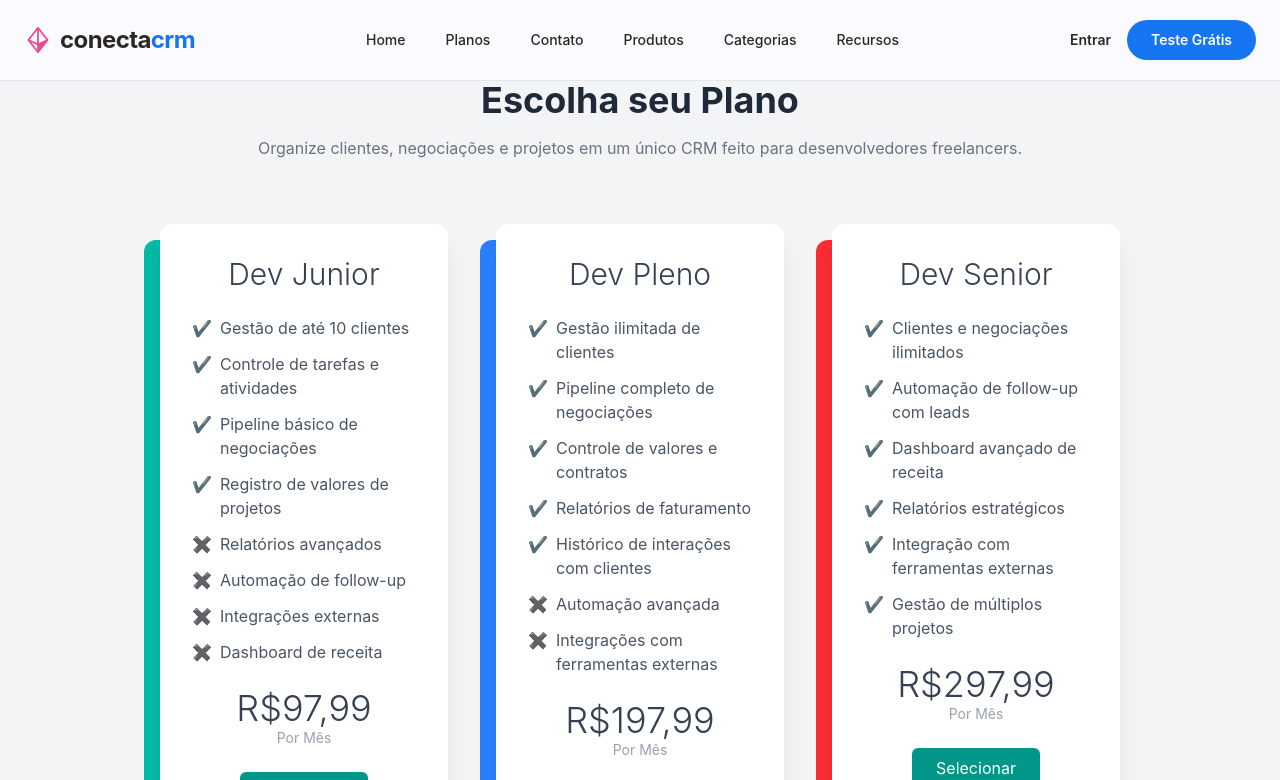
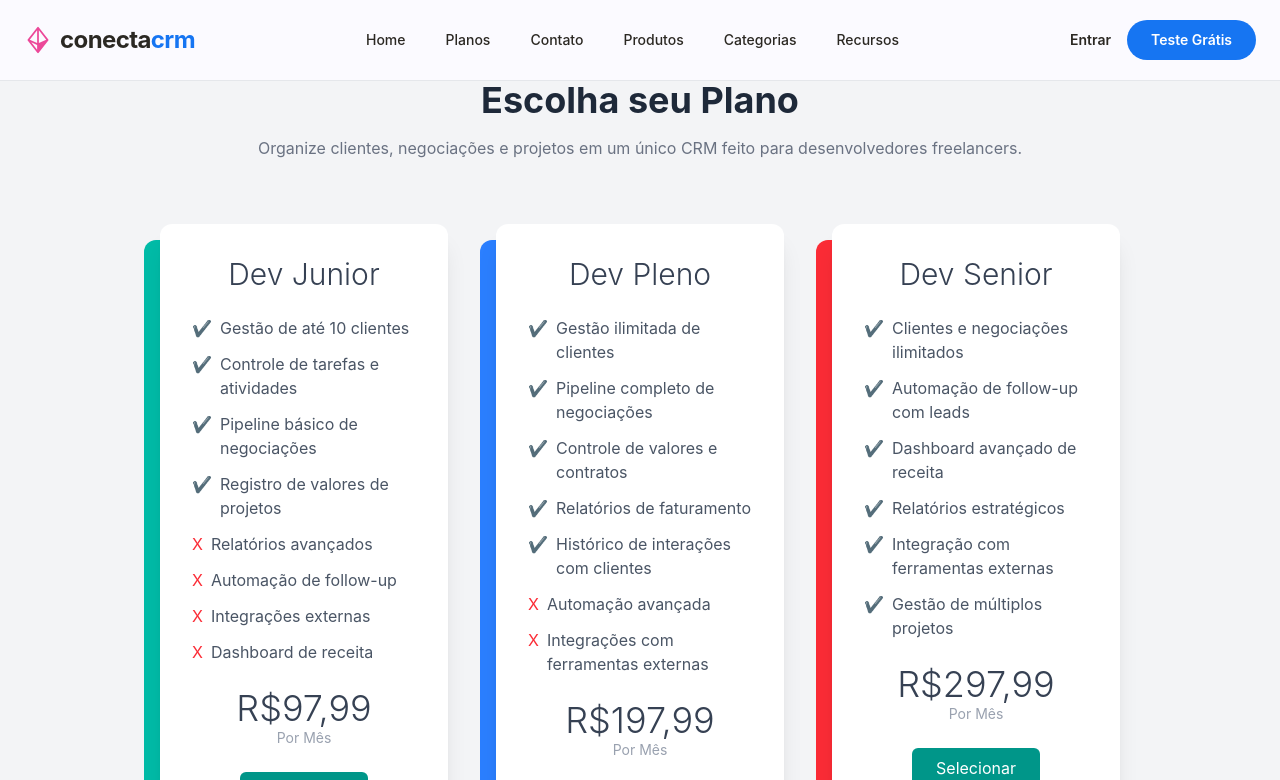
Before and after one commit to grupo-1234/front-CRM, a React (Vite) app: page /planos in a window 1280 px wide. Shown: the top 780 px of the page. Built offline with nearby package versions, Linux system fonts and the light colour scheme.

Commit message:
Atualizações

```diff
--- a/src/components/cards/planos/CardPlanos.tsx
+++ b/src/components/cards/planos/CardPlanos.tsx
@@ -39,7 +39,7 @@
 
           {desvantagens?.map((item, index) => (
             <li key={index} className="flex gap-2">
-              <span className="text-red-500">✖</span>
+              <span className="text-red-500">X</span>
               {item}
             </li>
           ))}
```
